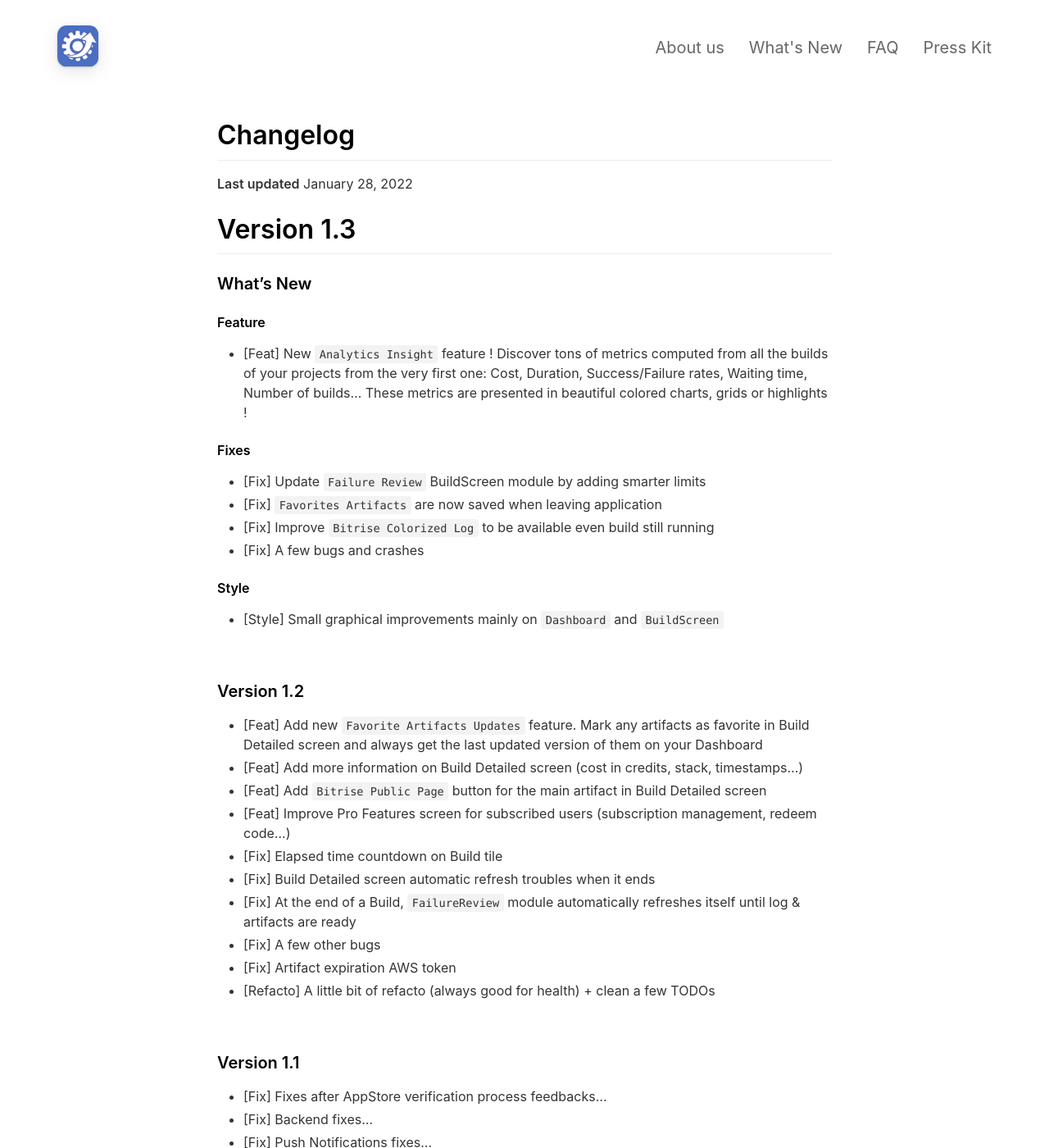
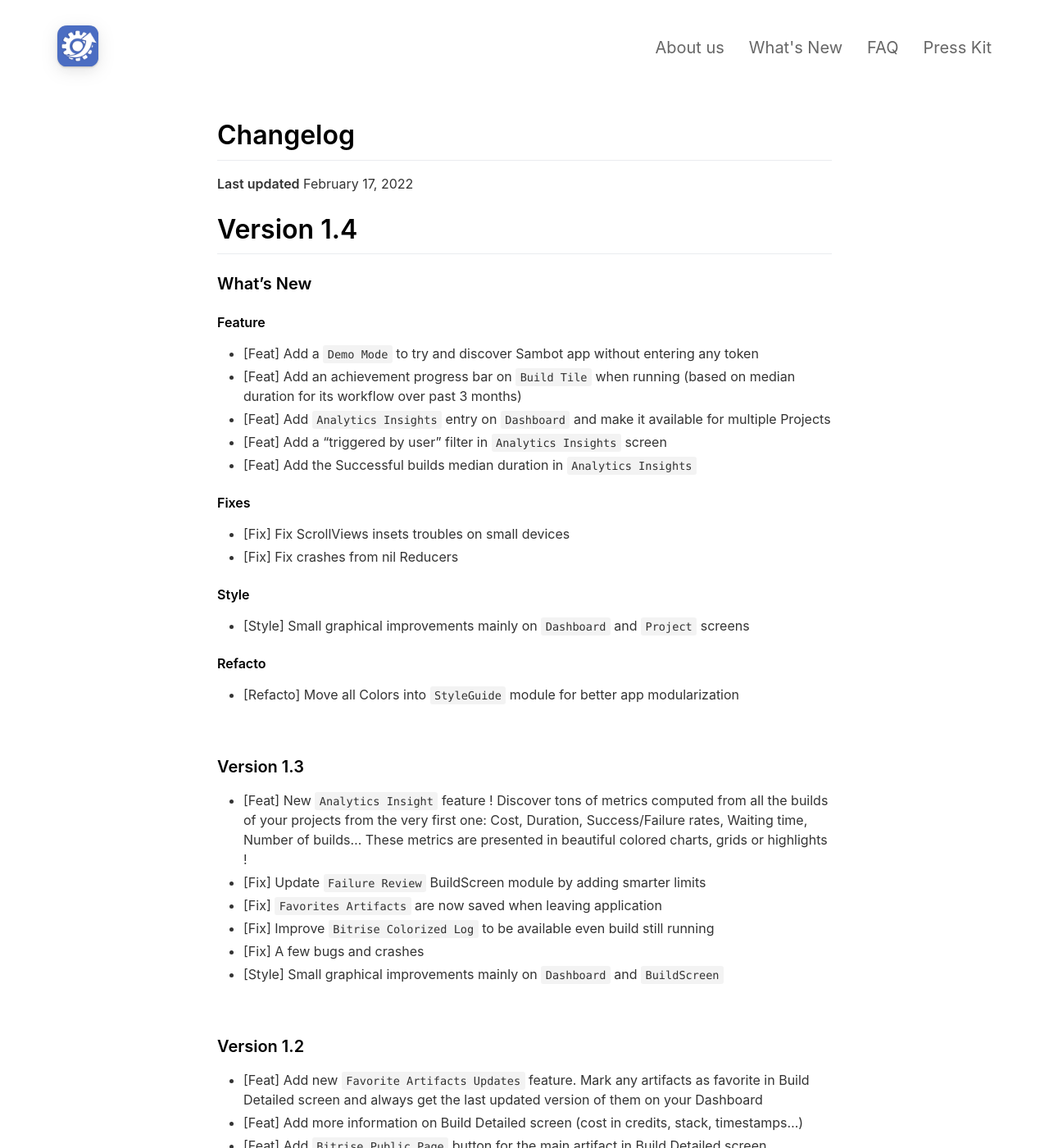
Before and after one commit to sambot-app/sambot.github.io, a Jekyll site: the page built from _pages/changelog.md, in a window 1280 px wide and 1400 px high. Shown: the whole window at 82% size. Built offline with Jekyll 4.4.1, drawn with Linux system fonts in a browser that asks for light colours; nearby versions of some CDN libraries.

Commit message:
update for v 1.4.0

```diff
--- a/_config.yml
+++ b/_config.yml
@@ -136,7 +136,7 @@ topbar_color                              : "#000000"
 topbar_transparency                       : 0.1
 topbar_title_color                        : "#ffffff"
 
-cover_image                               : assets/header_sambot2.png #headerimage7.png                    # Replace with alternative image path or image URL.
+cover_image                               : assets/header_sambot2.png                    # Replace with alternative image path or image URL.
 cover_overlay_color                       : "#000000"
 cover_overlay_transparency                : 0.75
 
--- a/_pages/changelog.md
+++ b/_pages/changelog.md
@@ -5,22 +5,37 @@ include_in_header: true
 ---
 
 # Changelog
-**Last updated** January 28, 2022
+**Last updated** February 17, 2022
 
-# **Version 1.3**
+# **Version 1.4**
 
 ### What's New
 
 #### Feature
-- [Feat] New `Analytics Insight` feature ! Discover tons of metrics computed from all the builds of your projects from the very first one: Cost, Duration, Success/Failure rates, Waiting time, Number of builds... These metrics are presented in beautiful colored charts, grids or highlights !
+- [Feat] Add a `Demo Mode` to try and discover Sambot app without entering any token
+- [Feat] Add an achievement progress bar on `Build Tile` when running (based on median duration for its workflow over past 3 months)
+- [Feat] Add `Analytics Insights` entry on `Dashboard` and make it available for multiple Projects
+- [Feat] Add  a "triggered by user" filter in `Analytics Insights` screen
+- [Feat] Add the Successful builds median duration in `Analytics Insights`
 
 #### Fixes
+- [Fix] Fix ScrollViews insets troubles on small devices
+- [Fix] Fix crashes from nil Reducers
+
+#### Style
+- [Style] Small graphical improvements mainly on `Dashboard` and `Project` screens
+
+#### Refacto
+- [Refacto] Move all Colors into `StyleGuide` module for better app modularization
+
+<br>
+
+### **Version 1.3**
+- [Feat] New `Analytics Insight` feature ! Discover tons of metrics computed from all the builds of your projects from the very first one: Cost, Duration, Success/Failure rates, Waiting time, Number of builds... These metrics are presented in beautiful colored charts, grids or highlights !
 - [Fix] Update `Failure Review` BuildScreen module by adding smarter limits
 - [Fix] `Favorites Artifacts` are now saved when leaving application
 - [Fix] Improve `Bitrise Colorized Log` to be available even build still running
 - [Fix] A few bugs and crashes
-
-#### Style
 - [Style] Small graphical improvements mainly on `Dashboard` and `BuildScreen`
 
 <br>
```
Also changed, not shown: assets/headerimage7.png (deleted), assets/screenshot/dashboard.png, assets/screenshots/Dashboard.png, 8 other files.
